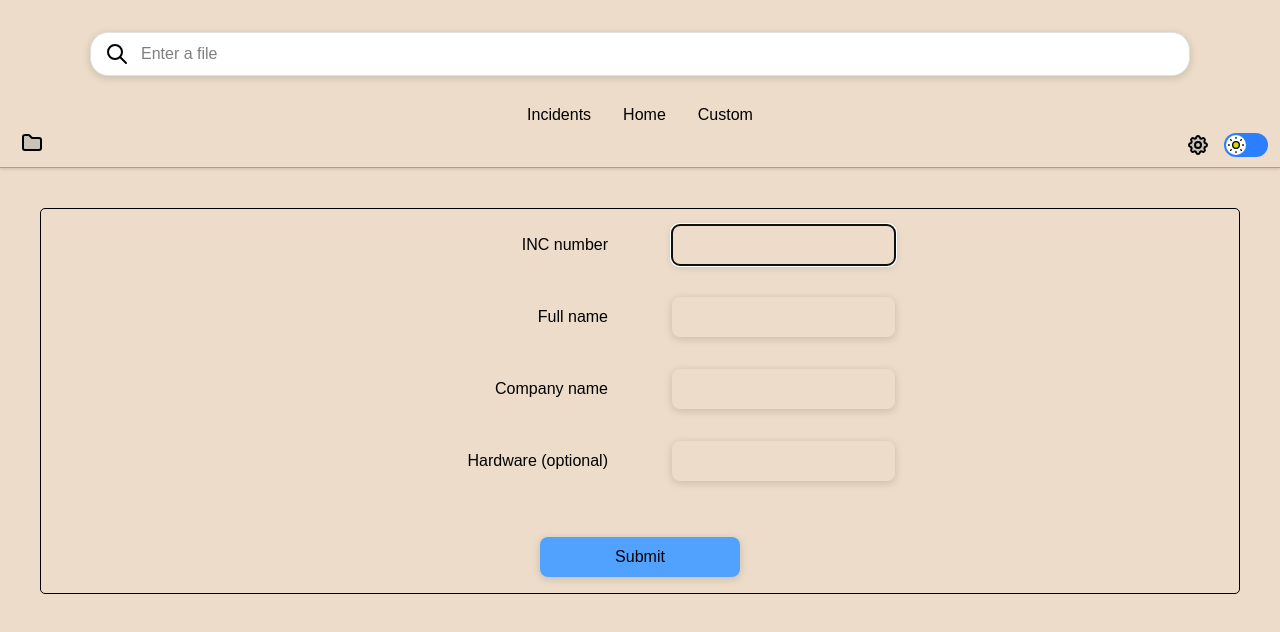
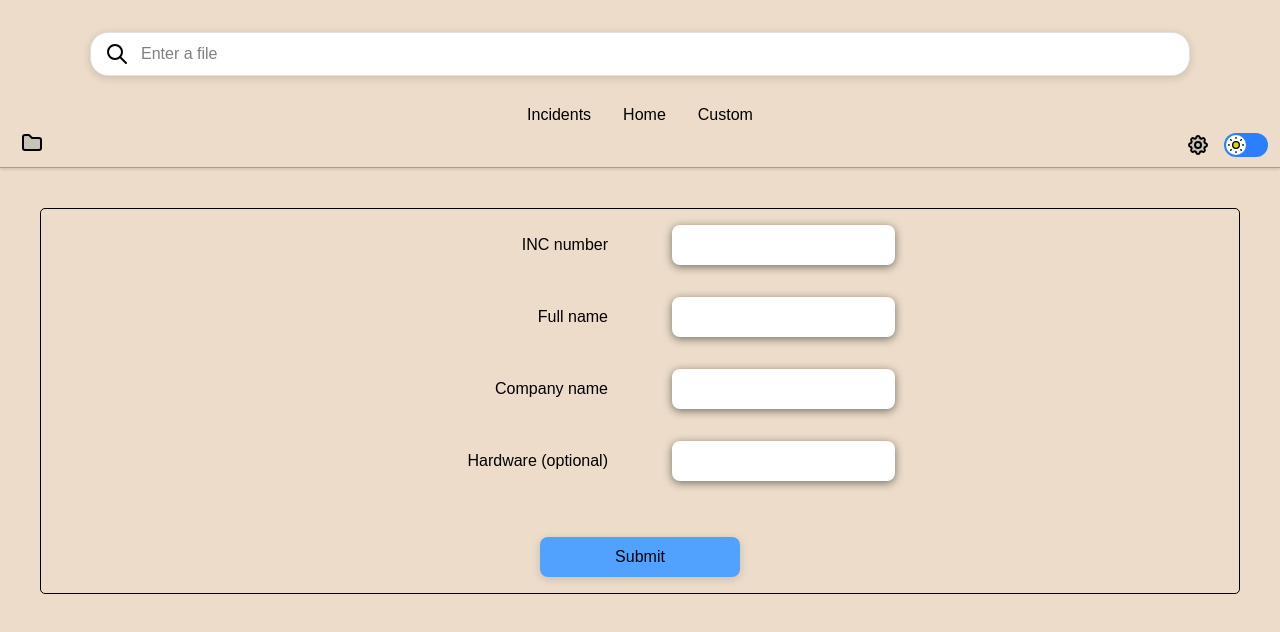
Before and after one commit to bobllor/TEKLabeler, a React (Vite) app: page /incidents in a window 1280 px wide. Shown: the top 632 px of the page. Built offline with nearby package versions, Linux system fonts and the light colour scheme.

Commit message:
Updated dark mode

```diff
--- a/src/routes/Custom.jsx
+++ b/src/routes/Custom.jsx
@@ -1,7 +1,7 @@
 import { useLocation } from "react-router";
-import { useMemo } from "react";
 import CustomTemplate from "./RoutesComponents/CustomTemplate";
 import { useAlertContext } from "../context/AlertsContext";
+import { useState, useEffect } from "react";
 
 export default function Custom({ incidentTemplate = false }){
     const location = useLocation();
@@ -39,8 +39,10 @@ export default function Custom({ incidentTemplate = false }){
         });
     }
 
-    const value = useMemo(() => {
-        return location.state ? location.state.value : '';
+    const [defaultTicketValue, setDefaultTicketValue] = useState('');
+
+    useEffect(() => {
+        setDefaultTicketValue(location.state ? location.state.value : '');
     }, [location.state])
 
     return (
@@ -48,7 +50,7 @@ export default function Custom({ incidentTemplate = false }){
             <form
             className="flex-col w-full justify-center items-center mb-100 border-1 pb-4 rounded-[5px]"
             onSubmit={submitCustomLabelData}>
-                <CustomTemplate type={incidentTemplate ? 'INC' : 'MAN'} defaultValue={value}/>
+                <CustomTemplate type={incidentTemplate ? 'INC' : 'MAN'} defaultValue={defaultTicketValue}/>
                 <div className="flex w-full justify-center items-center pt-10">
                 <button className="p-2 rounded-[8px] w-50
                     shadow-[0_2px_8px_0_rgba(0,0,0,.15)] bg-blue-400 hover:bg-blue-500"
--- a/src/routes/RoutesComponents/CustomTemplate.jsx
+++ b/src/routes/RoutesComponents/CustomTemplate.jsx
@@ -19,7 +19,8 @@ export default function CustomTemplate({ type = 'INC', defaultValue = '' }){
                     </div>
                     <div>
                         <input
-                        className="p-2 rounded-[8px] shadow-[0_2px_8px_0_rgba(0,0,0,.15)] mx-8"
+                        className="p-2 rounded-[8px] shadow-[0_2px_8px_0_rgba(0,0,0,.5)]
+                        mx-8 outline-hidden bg-white text-black"
                         type="text" name={ele.idName} defaultValue={ele.value} spellCheck={false}
                         autoFocus={ele.idName === 'ticketInput'}/>
                     </div>
```
Lines whose indentation alone changed are shown as unchanged.
